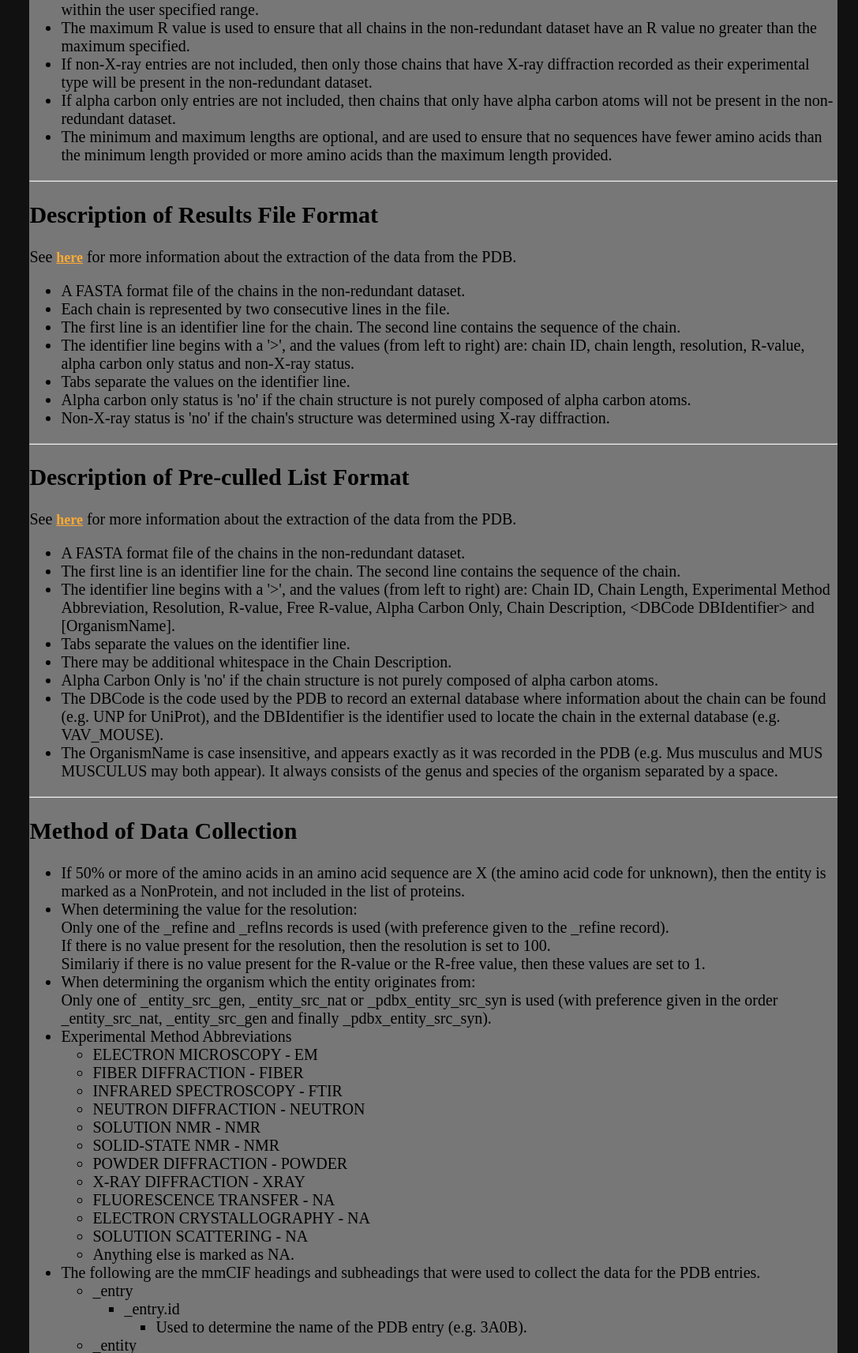
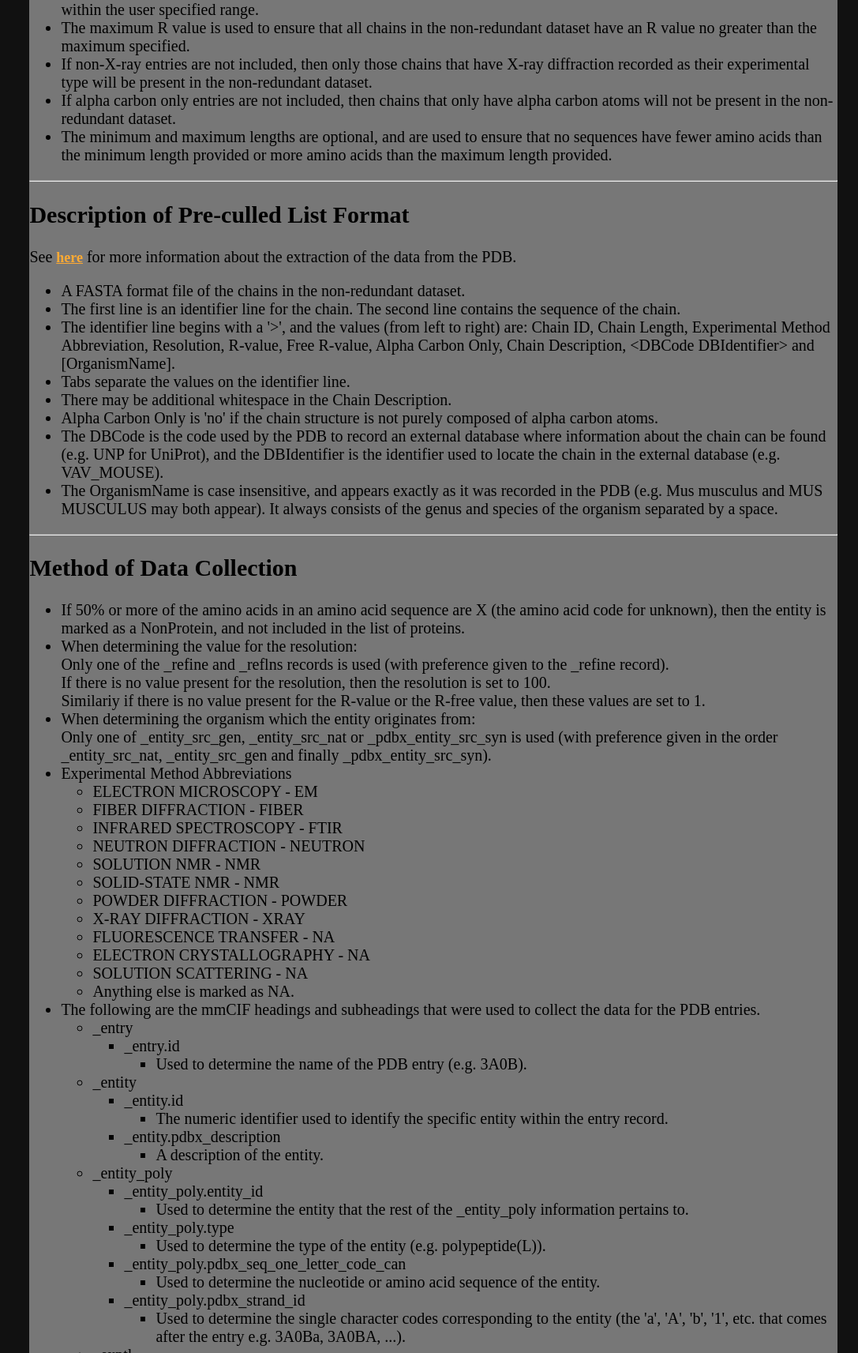
Before and after one commit to SimonCB765/LeafGAE, a Flask app: page /help in a window 1280 px wide. Shown: the part 208-1921 px from the top of the page at 79% size, without its empty margins (193-1280 px from the left). Run offline with Flask 2, Linux system fonts and the light colour scheme.

Commit message:
Update to remove sequence from Chain entities and to update help page to reflect this

```diff
--- a/models.py
+++ b/models.py
@@ -18,14 +18,13 @@ class CullJob(ndb.Model):
     nonredundant = ndb.TextProperty()  # The nonredundant chains returned by the culling process. The string takes the form 'chainA\nchainB\nchainC.....'.
     email = ndb.StringProperty(required=True)  # The email address supplied.
 
-class Chains(ndb.Model):
+class Chain(ndb.Model):
     """The information needed for each chain"""
 
     chain = ndb.StringProperty(required=True)  # The chain id for the chain. Also used as the unique id for the entity.
     resolution = ndb.FloatProperty(required=True)  # The resolution of the chain's structure.
     rVal = ndb.FloatProperty(required=True)  # The r value of the chain's structure.
-    sequence = ndb.TextProperty(required=True)  # The chain's sequence.
-    sequenceLength = ndb.ComputedProperty(lambda self: len(self.sequence))  # The number of amino acids in the chain's sequence.
+    sequenceLength = ndb.IntegerProperty(required=True)  # The number of amino acids in the chain's sequence.
     nonXRay = ndb.BooleanProperty(required=True)  # Whether the chain's structure was determined using a means other than xray crystallography.
     alphaCarbonOnly = ndb.BooleanProperty(required=True)  # Whether the chain's structure contains only alpha carbons.
     representativeChainGrouping = ndb.StringProperty(required=True)  # The id of the chain grouping that represents all chains with the same sequence as this
--- a/templates/help.html
+++ b/templates/help.html
@@ -45,24 +45,6 @@
 						The minimum and maximum lengths are optional, and are used to ensure that no sequences have fewer amino
 						acids than the minimum length provided or more amino acids than the maximum length provided.
 					</li>
-				</ul>
-			</p>
-			<hr>
-			<a name="ResultsDescription"></a>
-			<h2>Description of Results File Format</h2>
-			<p>
-				See <b><a href="{{ url_for('help') }}#DataCollection">here</a></b> for more information about the extraction of the data from the PDB.<br>
-				<ul>
-					<li>A FASTA format file of the chains in the non-redundant dataset.</li>
-					<li>Each chain is represented by two consecutive lines in the file.</li>
-					<li>The first line is an identifier line for the chain. The second line contains the sequence of the chain.</li>
-					<li>
-						The identifier line begins with a '>', and the values (from left to right) are: chain ID, chain length, resolution, R-value,
-						alpha carbon only status and non-X-ray status.
-					</li>
-					<li>Tabs separate the values on the identifier line.</li>
-					<li>Alpha carbon only status is 'no' if the chain structure is not purely composed of alpha carbon atoms.</li>
-					<li>Non-X-ray status is 'no' if the chain's structure was determined using X-ray diffraction.</li>
 				</ul>
 			</p>
 			<hr>
```
